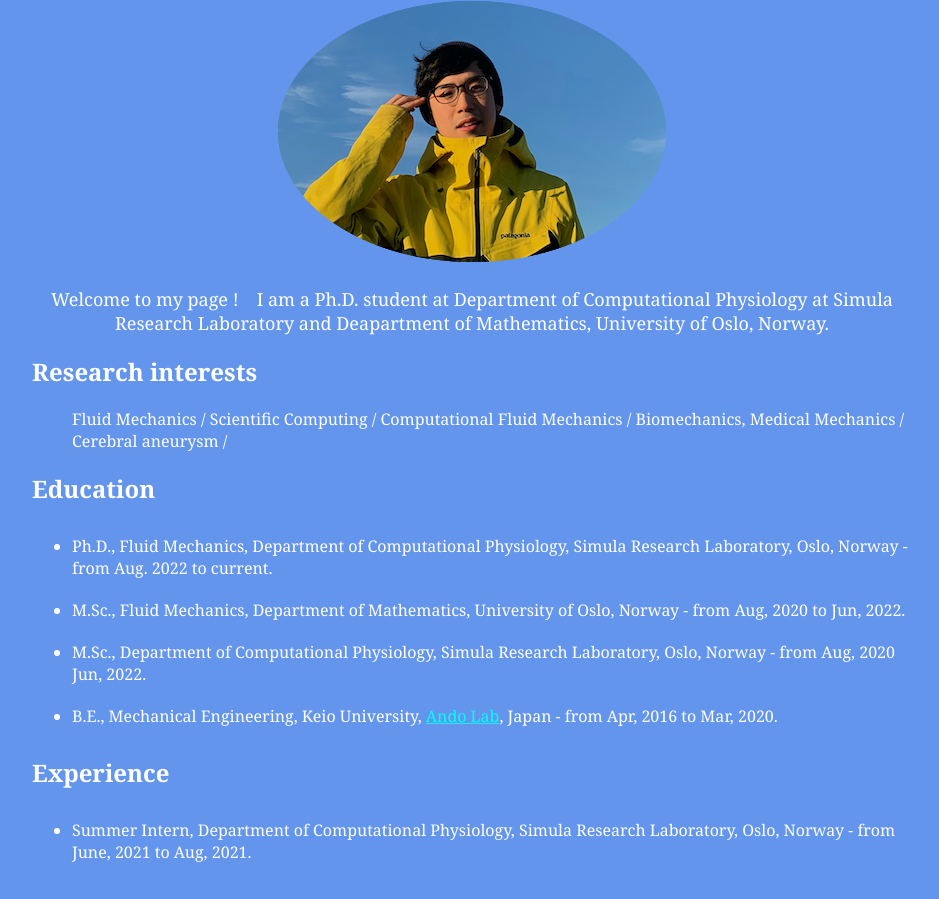
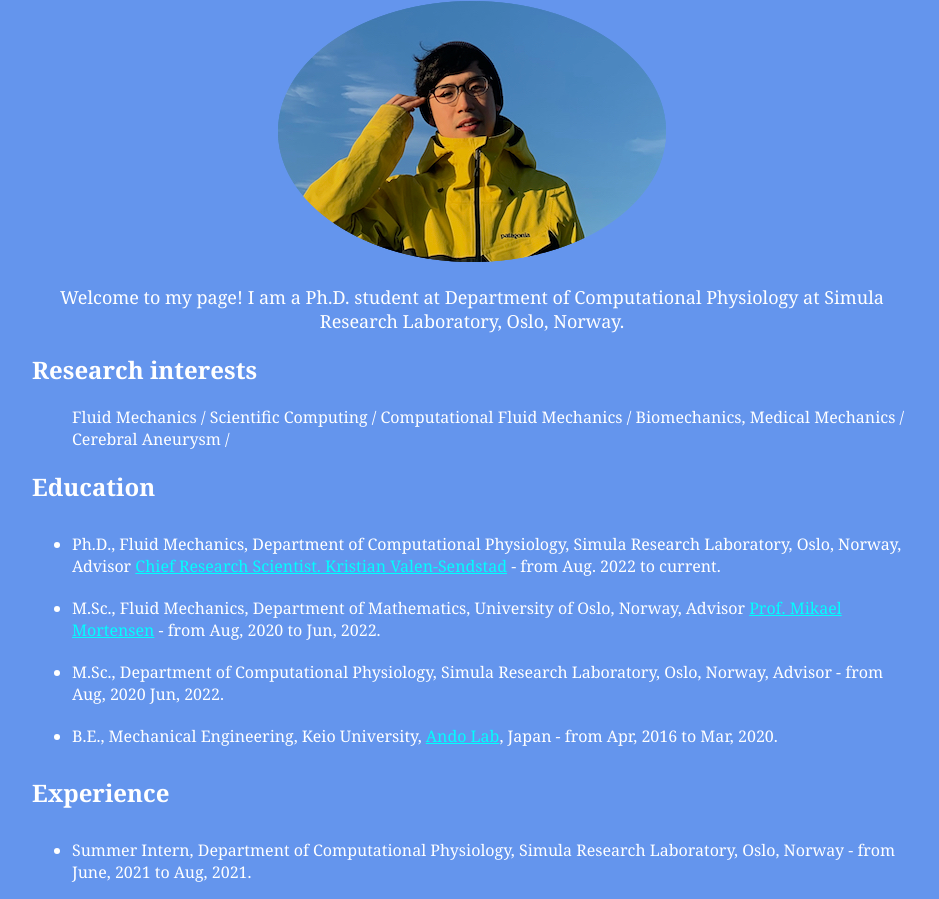
Before and after one commit to keiyamamo/keiyamamo.github.io, a plain HTML site: page index.html in a window 1280 px wide. Shown: the part 137-1036 px from the top of the page, without its empty margins (168-1107 px from the left). Drawn offline with Linux system fonts and the light colour scheme.

Commit message:
added link

```diff
--- a/index.html
+++ b/index.html
@@ -25,7 +25,7 @@
  <div id="introduction">
  <h1>Kei Yamamoto</h1>
   <img src="profile.png"/ class="profile_png">
-  <p> Welcome to my page !　I am a Ph.D. student at Department of Computational Physiology at Simula Research Laboratory and Deapartment of Mathematics, University of Oslo, Norway.</p>
+  <p> Welcome to my page! I am a Ph.D. student at Department of Computational Physiology at Simula Research Laboratory, Oslo, Norway.</p>
   </div>
 
  <div id="research_interest">
@@ -35,16 +35,16 @@
     <li>Scientific Computing /</li>
     <li>Computational Fluid Mechanics /</li>
     <li>Biomechanics, Medical Mechanics / </li>
-    <li>Cerebral aneurysm / </li>
+    <li>Cerebral Aneurysm / </li>
   </ul>
   </div>
 
  <div id="education">
  <h2>Education</h2>
    <ul>
-    <li>Ph.D., Fluid Mechanics, Department of Computational Physiology, Simula Research Laboratory, Oslo, Norway - from Aug. 2022 to current. </li>
-    <li>M.Sc., Fluid Mechanics, Department of Mathematics, University of Oslo, Norway - from Aug, 2020 to Jun, 2022. </li>
-    <li>M.Sc., Department of Computational Physiology, Simula Research Laboratory,  Oslo, Norway - from Aug, 2020 Jun, 2022.</li>
+    <li>Ph.D., Fluid Mechanics, Department of Computational Physiology, Simula Research Laboratory, Oslo, Norway, Advisor <a href="https://www.simula.no/people/kvs"> Chief Research Scientist. Kristian Valen-Sendstad</a> - from Aug. 2022 to current. </li>
+    <li>M.Sc., Fluid Mechanics, Department of Mathematics, University of Oslo, Norway, Advisor <a href="https://mikaem.github.io/content/intro.html">Prof. Mikael Mortensen</a> - from Aug, 2020 to Jun, 2022. </li>
+    <li>M.Sc., Department of Computational Physiology, Simula Research Laboratory,  Oslo, Norway, Advisor - from Aug, 2020 Jun, 2022.</li>
     <li>B.E., Mechanical Engineering, Keio University, <a href="http://www.kando.mech.keio.ac.jp">Ando Lab</a>, Japan - from Apr, 2016 to Mar, 2020.</li>
    </ul>
  </div>
```
